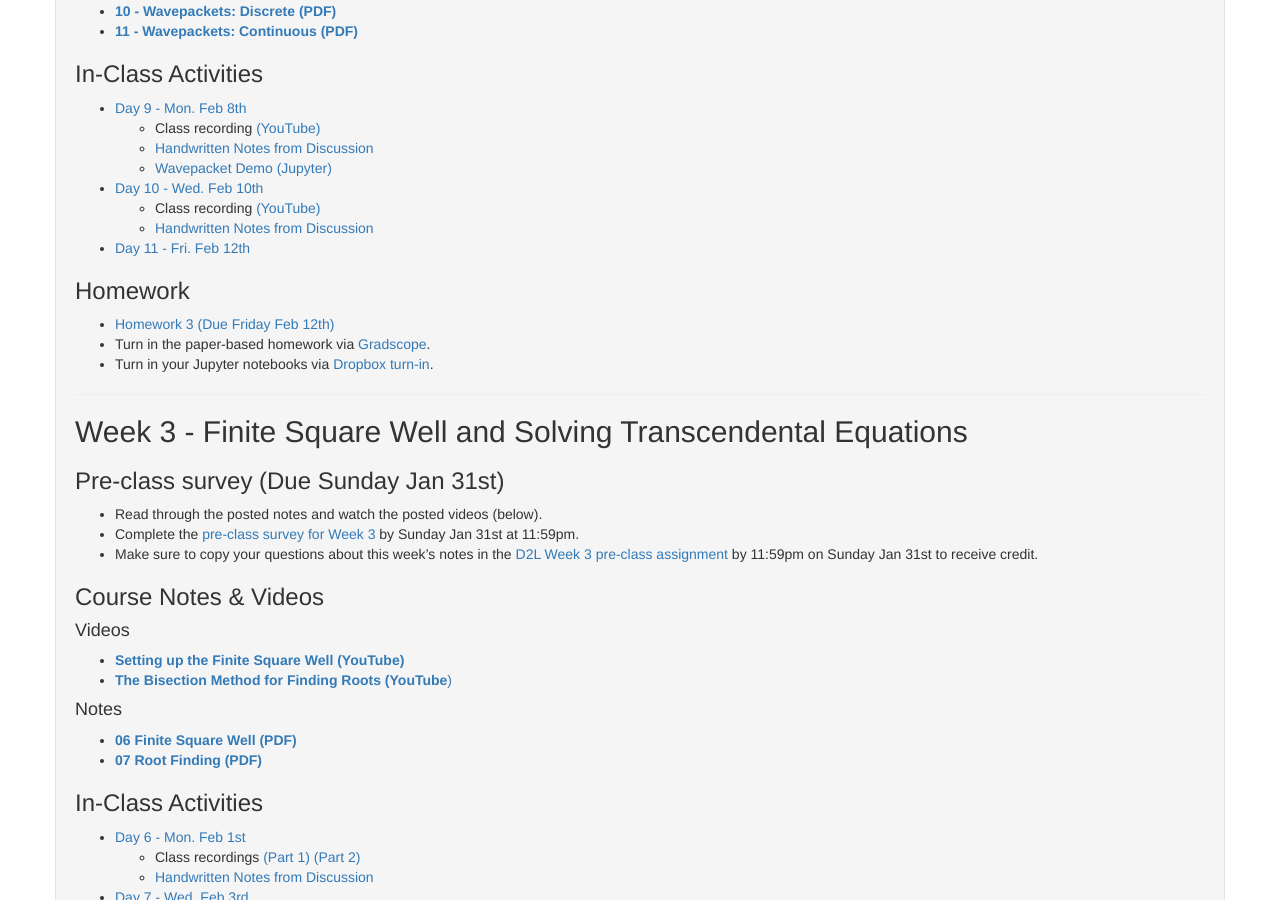
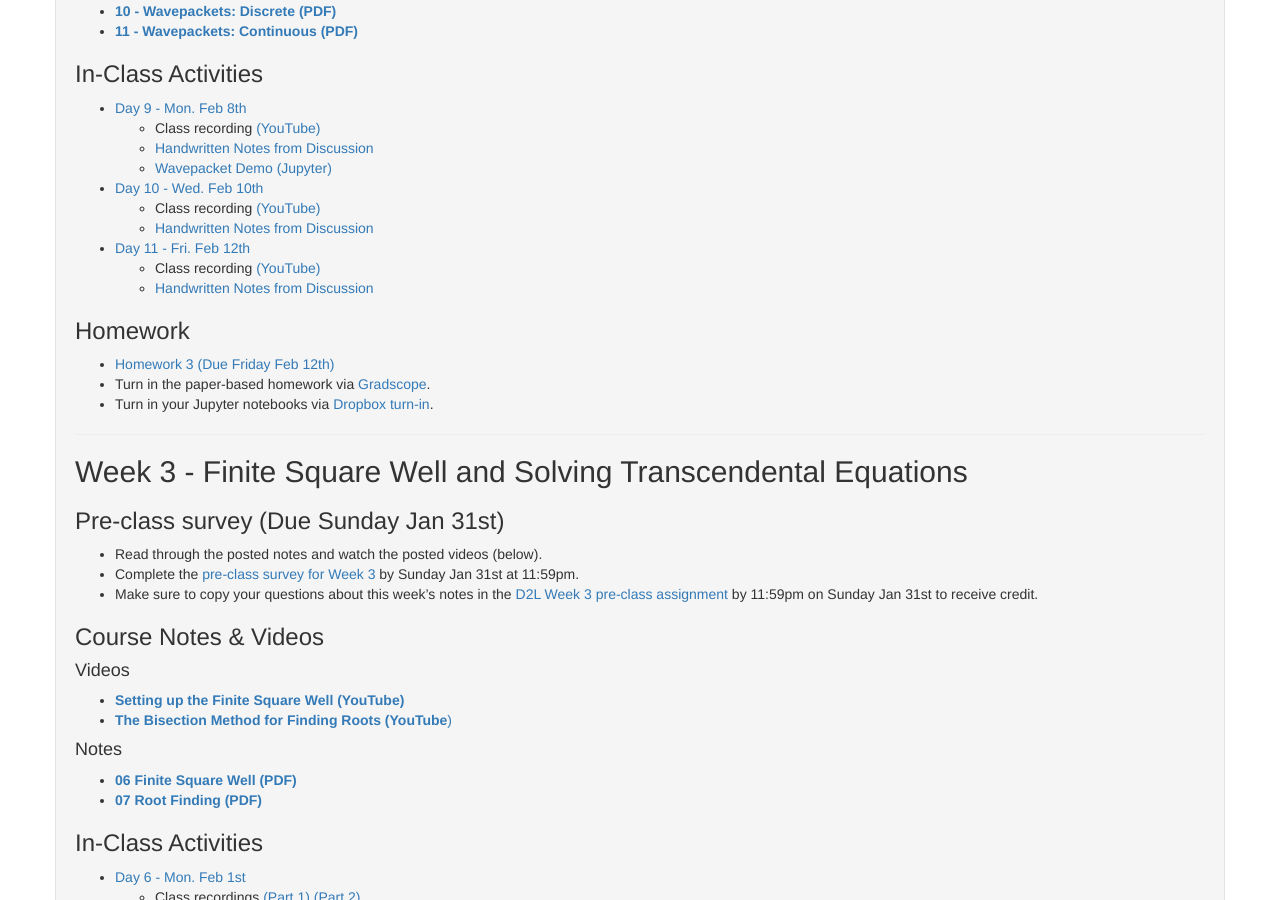
Before and after one commit to dannycab/phy472msu_s2021, a Jekyll site: the page built from notes/index.md, in a window 1280 px wide and 900 px high, scrolled down 1215 px. Built offline with Jekyll 4.4.1, drawn with Linux system fonts in a browser that asks for light colours.

Commit message:
updated with day 11

```diff
--- a/notes/index.md
+++ b/notes/index.md
@@ -74,6 +74,8 @@ use_math: true
   * Class recording [(YouTube)](https://www.youtube.com/watch?v=LyFc6CXHuHI)
   * [Handwritten Notes from Discussion](./in-class/Day_10.pdf)
 * [Day 11 - Fri. Feb 12th](./in-class/day11.html)
+  * Class recording [(YouTube)](https://www.youtube.com/watch?v=79gEYp7ypeg)
+  * [Handwritten Notes from Discussion](./in-class/Day_11.pdf)
 
 ### Homework
 
```
Also changed, not shown: 1 other file.
